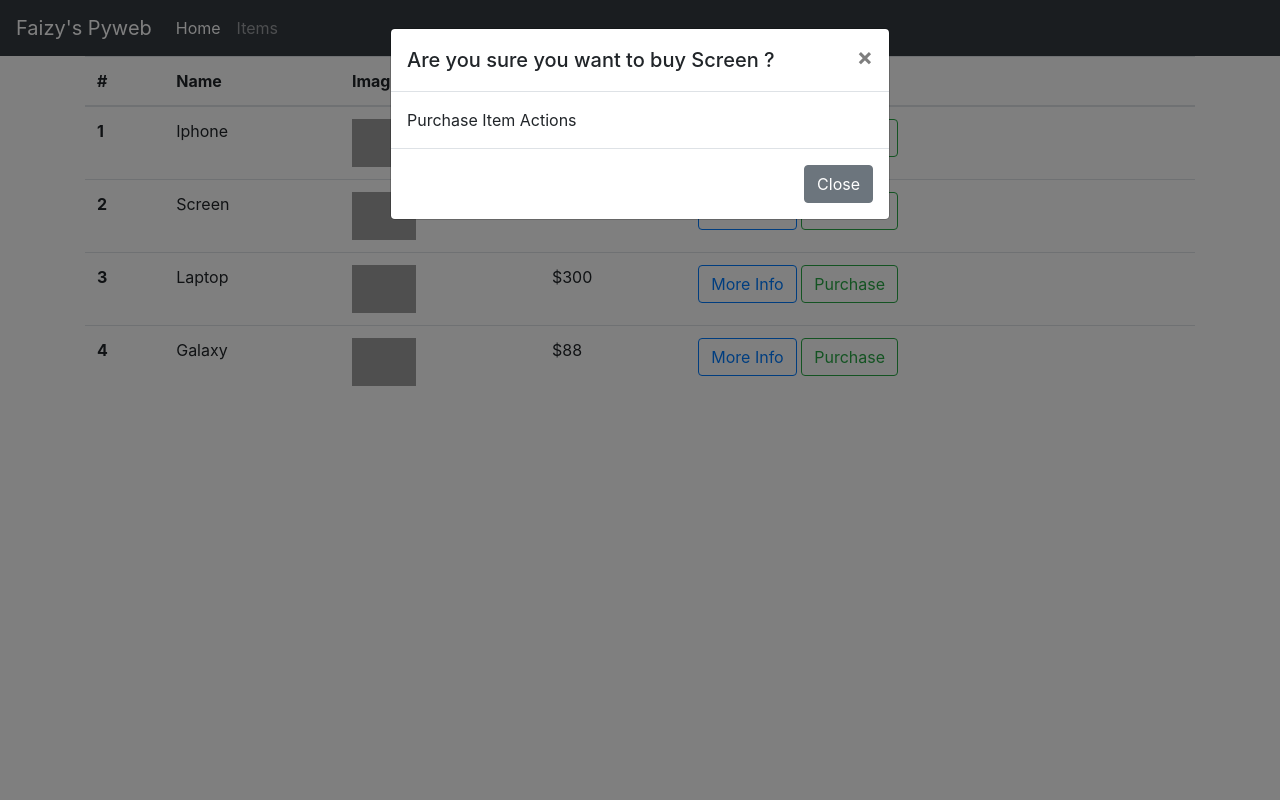
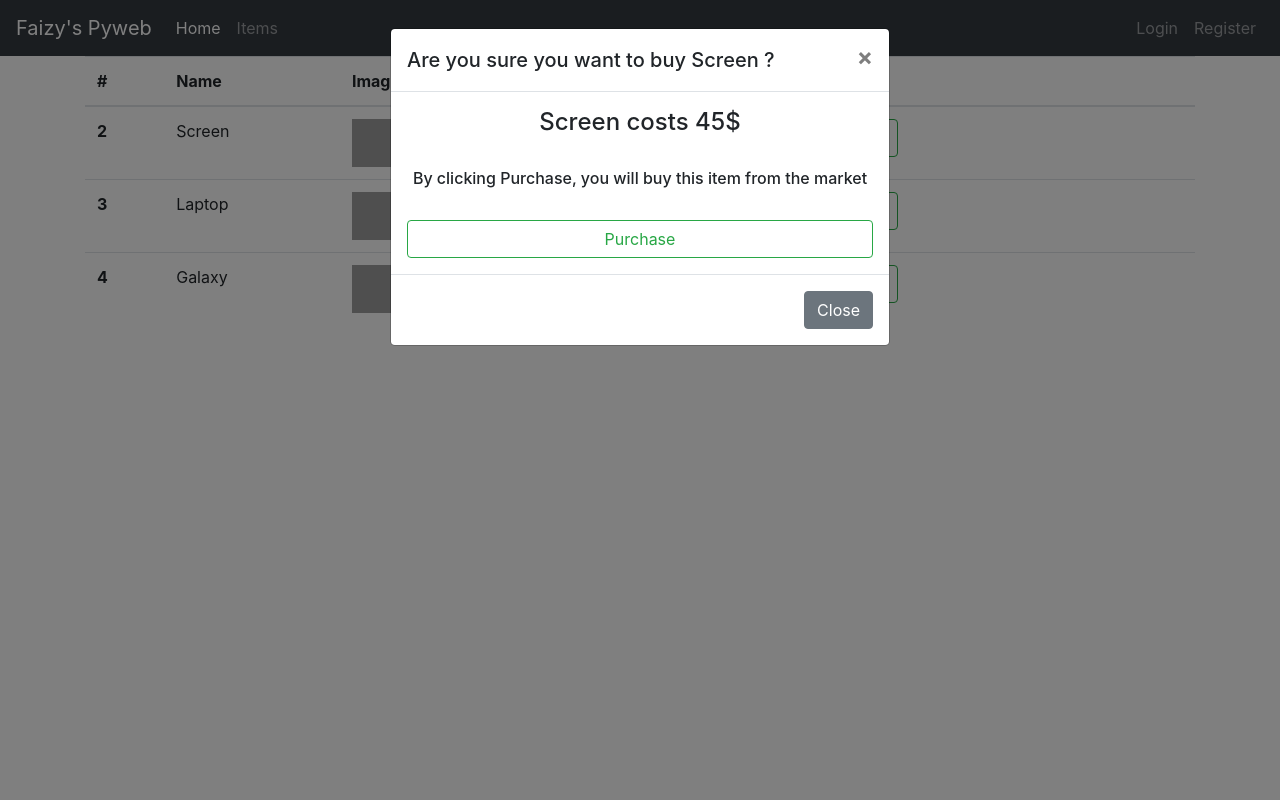
Before and after one commit to faizy-M/Portfolio-prj, a Django app: page /items/ in a window 1280 px wide, after a click on "Purchase". Run offline with Django 3.2, Linux system fonts and the light colour scheme; data comes from the database, SQL or seed files in the repository; both versions use the stored data as it was after the commit; some libraries are stand-ins or nearby versions; grey boxes are pictures that could not be loaded.

Commit message:
Project completion

```diff
--- a/Django-ecom-web/main/models.py
+++ b/Django-ecom-web/main/models.py
@@ -1,9 +1,10 @@
 from django.db import models
-
+from django.contrib.auth.models import User
 # Create your models here.
 
 
 class Item(models.Model):
+    owner = models.ForeignKey(User, default=None, blank=True, on_delete=models.SET_NULL, null=True)
     name = models.CharField(max_length=255)
     price = models.IntegerField()
     description = models.CharField(max_length=1024)
--- a/Django-ecom-web/main/templates/main/base.html
+++ b/Django-ecom-web/main/templates/main/base.html
@@ -14,6 +14,13 @@
   </head>
 
   <body>
+    {% if messages %}
+      {% for message in messages %}
+        <div class="alert">
+          {{message}}
+        </div>
+      {% endfor %}
+    {% endif %}
     {% include 'main/includes/navbar.html' %}
     {% block pageheader %}
     {% endblock %}
--- a/Django-ecom-web/main/templates/main/includes/items_modals.html
+++ b/Django-ecom-web/main/templates/main/includes/items_modals.html
@@ -30,7 +30,7 @@
   <div class="modal-dialog">
     <div class="modal-content">
       <div class="modal-header">
-        <h5 class="modal-title" id="ModalLabel">
+        <h5 class="modal-title" id="Modal2Label">
             Are you sure you want to buy {{ item.name }} ?
         </h5>
         <button type="button" class="close"
@@ -39,7 +39,19 @@
         </button>
       </div>
       <div class="modal-body">
-          Purchase Item Actions
+          <form method="POST">
+              {% csrf_token %}
+              <h4 class="text-center">
+                  {{ item.name }} costs {{ item.price }}$
+              </h4>
+              <br>
+              <h6 class="text-center">
+                  By clicking Purchase, you will buy this item from the market
+              </h6>
+              <br>
+              <input type="hidden" name="purchased-item" value="{{ item.name }}">
+              <button type="submit" class="btn btn-outline-success btn-block">Purchase</button>
+          </form>
       </div>
       <div class="modal-footer">
         <button type="button" class="btn btn-secondary"
--- a/Django-ecom-web/main/templates/main/includes/navbar.html
+++ b/Django-ecom-web/main/templates/main/includes/navbar.html
@@ -13,6 +13,21 @@
             </li>
         </ul>
         <ul class="navbar-nav">
+            {% if user.is_authenticated %}
+                <li class="nav-item">
+                    <a class="nav-link" href="#">Hello, {{user.username}}</a>
+                </li>
+                <li class="nav-item">
+                    <a class="nav-link" href="{% url 'logout'%}">Logout</a>
+                </li>
+            {% else %}
+                <li class="nav-item">
+                    <a class="nav-link" href="{% url 'login' %}">Login</a>
+                </li>
+                <li class="nav-item">
+                    <a class="nav-link" href="{% url 'register' %}">Register</a>
+                </li>
+            {% endif %}
         </ul>
     </div>
 </nav>
--- a/Django-ecom-web/main/views.py
+++ b/Django-ecom-web/main/views.py
@@ -2,6 +2,7 @@ from django.shortcuts import render, redirect
 from main.models import Item
 from django.contrib.auth import authenticate, login, logout
 from django.contrib.auth.forms import UserCreationForm
+from django.contrib import messages
 # Create your views here.
 
 
@@ -10,12 +11,34 @@ def homepage(request):
 
 
 def itemspage(request):
-    items = Item.objects.all()
-    return render(request, template_name='main/items.html', context={'items': items})
+    if request.method == 'GET':
+        items = Item.objects.filter(owner=None)
+        return render(request, template_name='main/items.html', context={'items': items})
+
+    if request.method == 'POST':
+        purchased_item = request.POST.get('purchased-item')
+        if purchased_item:
+            purchased_item_object = Item.objects.get(name=purchased_item)
+            purchased_item_object.owner = request.user
+            purchased_item_object.save()
+            messages.success(request, 'Purchase Complete')
+        return redirect('items')
 
 
 def loginpage(request):
-    return render(request, template_name='main/login.html')
+    if request.method == 'GET':
+        return render(request, template_name='main/login.html')
+    if request.method == 'POST':
+        print('login request received..')
+        username = request.POST.get('username')
+        password = request.POST.get('password')
+        print('username: ' + username + ' password: ' + password)
+        user = authenticate(username=username, password=password)
+        if user is not None:
+            login(request, user)
+            return redirect('items')
+        else:
+            return redirect('login')
 
 
 def registerpage(request):
@@ -38,4 +61,5 @@ def registerpage(request):
 
 
 def logoutpage(request):
-    pass
+    logout(request)
+    return redirect('home')
```
Also changed, not shown: Django-ecom-web/main/templates/main/login.html (+25 -1 lines), Django-ecom-web/db.sqlite3, Django-ecom-web/main/migrations/0002_item_owner.py (added).
